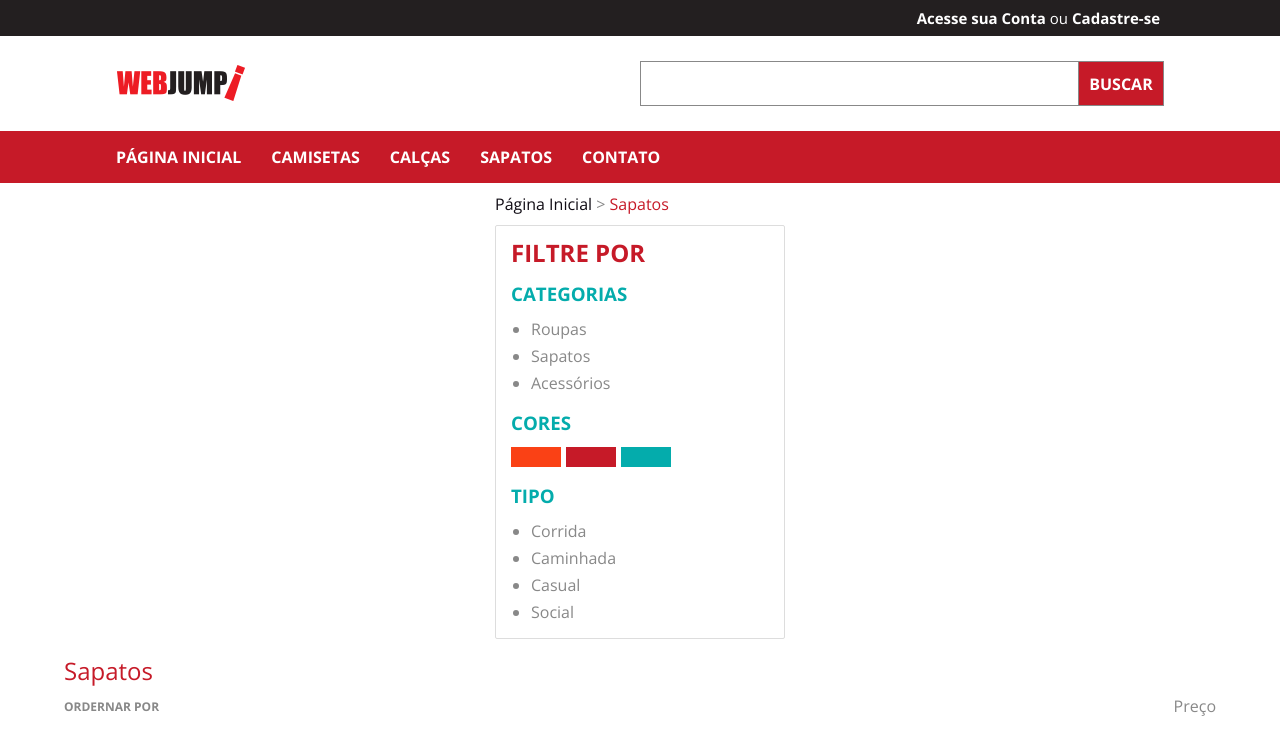
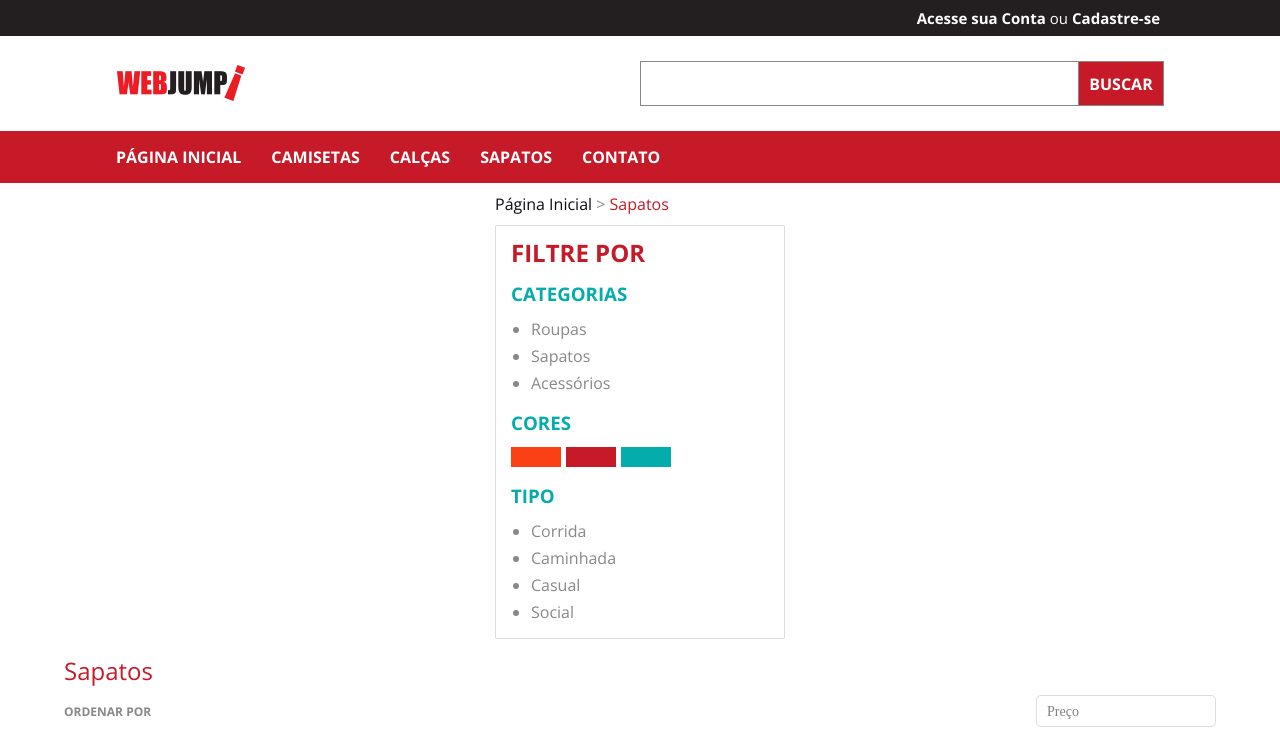
Before and after one commit to ChristySchott/desafio, a React (Create React App) app in the folder web/: page / in a window 1280 px wide. Shown: the top 740 px of the page. Built offline with nearby package versions, Linux system fonts and the light colour scheme.

Commit message:
feat: create select component

```diff
--- a/web/package.json
+++ b/web/package.json
@@ -17,6 +17,7 @@
     "react-icons": "^3.11.0",
     "react-router-dom": "^5.2.0",
     "react-scripts": "3.4.3",
+    "react-select": "^3.1.0",
     "serve-static": "~1.13.2",
     "styled-components": "^5.2.0",
     "typescript": "~3.7.2"
@@ -52,6 +53,7 @@
   },
   "devDependencies": {
     "@types/pretty-format": "^24.3.0",
+    "@types/react-select": "^3.0.19",
     "@types/styled-components": "^5.1.3",
     "@typescript-eslint/eslint-plugin": "^4.1.0",
     "@typescript-eslint/parser": "^4.1.0",
--- a/web/src/components/Products/index.tsx
+++ b/web/src/components/Products/index.tsx
@@ -1,9 +1,20 @@
 import React from 'react';
 
-import { Container, OrderBy, Dropdown, Items } from './styles';
+import { Container, OrderBy, Items } from './styles';
 import Product from './Product';
 
 import shirt from '../../assets/products/shirt-1.jpg';
+import Select from '../Select';
+
+interface OptionTypes {
+  value: string;
+  label: string;
+}
+
+const orderOptions: OptionTypes[] = [
+  { value: 'preço', label: 'Preço' },
+  { value: 'data', label: 'Data' },
+];
 
 const Products: React.FC = () => {
   return (
@@ -11,8 +22,13 @@ const Products: React.FC = () => {
       <h2>Sapatos</h2>
 
       <OrderBy>
-        <span>Ordernar por</span>
-        <Dropdown>Preço</Dropdown>
+        <span>Ordenar por</span>
+        <Select
+          name="orderBy"
+          placeholder="Preço"
+          options={orderOptions}
+          value="order"
+        />
       </OrderBy>
 
       <Items>
--- a/web/src/components/Products/styles.ts
+++ b/web/src/components/Products/styles.ts
@@ -24,8 +24,6 @@ export const OrderBy = styled.div`
   }
 `;
 
-export const Dropdown = styled.div``;
-
 export const Items = styled.ul`
   display: flex;
   align-items: flex-start;
--- /dev/null
+++ b/web/src/components/Select/index.tsx
@@ -0,0 +1,40 @@
+/* eslint-disable @typescript-eslint/no-explicit-any */
+import React from 'react';
+import SelectInput from 'react-select';
+
+import { Container, Box } from './styles';
+
+interface SelectProps {
+  placeholder?: string;
+  name: string;
+  value: any;
+  onChange?: any;
+  options: any;
+  getOptionValue?: any;
+}
+
+const Select: React.FC<SelectProps> = ({
+  placeholder,
+  name,
+  value,
+  onChange,
+  options,
+  getOptionValue,
+}) => {
+  return (
+    <Container>
+      <Box>
+        <SelectInput
+          placeholder={placeholder}
+          options={options}
+          name={name}
+          value={value}
+          onChange={onChange}
+          isSearchable={false}
+          getOptionValue={getOptionValue}
+        />
+      </Box>
+    </Container>
+  );
+};
+export default Select;
--- /dev/null
+++ b/web/src/components/Select/styles.ts
@@ -0,0 +1,113 @@
+import styled from 'styled-components';
+
+export const Container = styled.div`
+  width: 180px;
+
+  input::-webkit-outer-spin-button,
+  input::-webkit-inner-spin-button {
+    -webkit-appearance: none;
+    margin: 0;
+  }
+  input[type='number'] {
+    -moz-appearance: textfield;
+  }
+`;
+
+export const Box = styled.section`
+  position: relative;
+  div {
+    margin: 0 !important;
+  }
+  .css-g1d714-ValueContainer {
+    padding: 0;
+  }
+  .css-2b097c-container {
+    span {
+      display: none !important;
+    }
+  }
+
+  .css-1wy0on6 {
+    display: none !important;
+  }
+  .css-1hwfws3 {
+    padding: 0 !important;
+  }
+  .css-yk16xz-control,
+  .css-1pahdxg-control,
+  .css-1fhf3k1-control {
+    min-width: 100%;
+    height: 32px !important;
+    border-radius: 5px;
+    padding: 0 !important;
+    padding-left: 10px !important;
+    appearance: none;
+    border: 1px solid #ddd;
+    background: #fff;
+    background-repeat: no-repeat;
+    background-position: 90% center;
+    background-size: auto;
+    cursor: pointer;
+    flex-wrap: nowrap !important;
+    font-family: 'Opens Sans';
+    font-size: 1.4rem;
+    line-height: 17px;
+  }
+  .css-1pahdxg-control {
+    border-radius: 5px;
+    max-height: 32px !important;
+    border: 1px solid #ddd;
+    box-shadow: none !important;
+    min-height: 32px !important;
+  }
+
+  .css-1hb7zxy-IndicatorsContainer {
+    display: none;
+  }
+  .css-26l3qy-menu {
+    top: 115%;
+    font-size: 1.4rem;
+    line-height: 157.4%;
+    padding: 2px 5px;
+    background-color: #fff;
+    border: 1px solid #ddd;
+    box-sizing: border-box;
+    border-radius: 5px;
+  }
+  .css-yt9ioa-option {
+    height: 32px;
+    padding: 0 5px;
+    display: flex;
+    align-items: center;
+    opacity: 1;
+  }
+  .css-1n7v3ny-option,
+  .css-9gakcf-option {
+    border-radius: 2px;
+    padding: 0 5px;
+    height: 32px;
+    display: flex;
+    align-items: center;
+    cursor: pointer;
+    opacity: 1;
+    &:hover {
+      background-color: #fff;
+    }
+  }
+  .css-9gakcf-option {
+    color: #414252;
+  }
+  .css-9gakcf-option:hover {
+    color: #414252 !important;
+  }
+  .css-1n7v3ny-option {
+    background-color: #fff;
+  }
+  .css-yk16xz-control {
+    min-height: 30px;
+    max-height: 32px;
+  }
+  .css-1laao21--allyText {
+    display: none;
+  }
+`;
```
Also changed, not shown: web/.eslintrc.json, web/src/assets/chevron.png (added), 1 other file (tests, documents, lock files or other folders).
